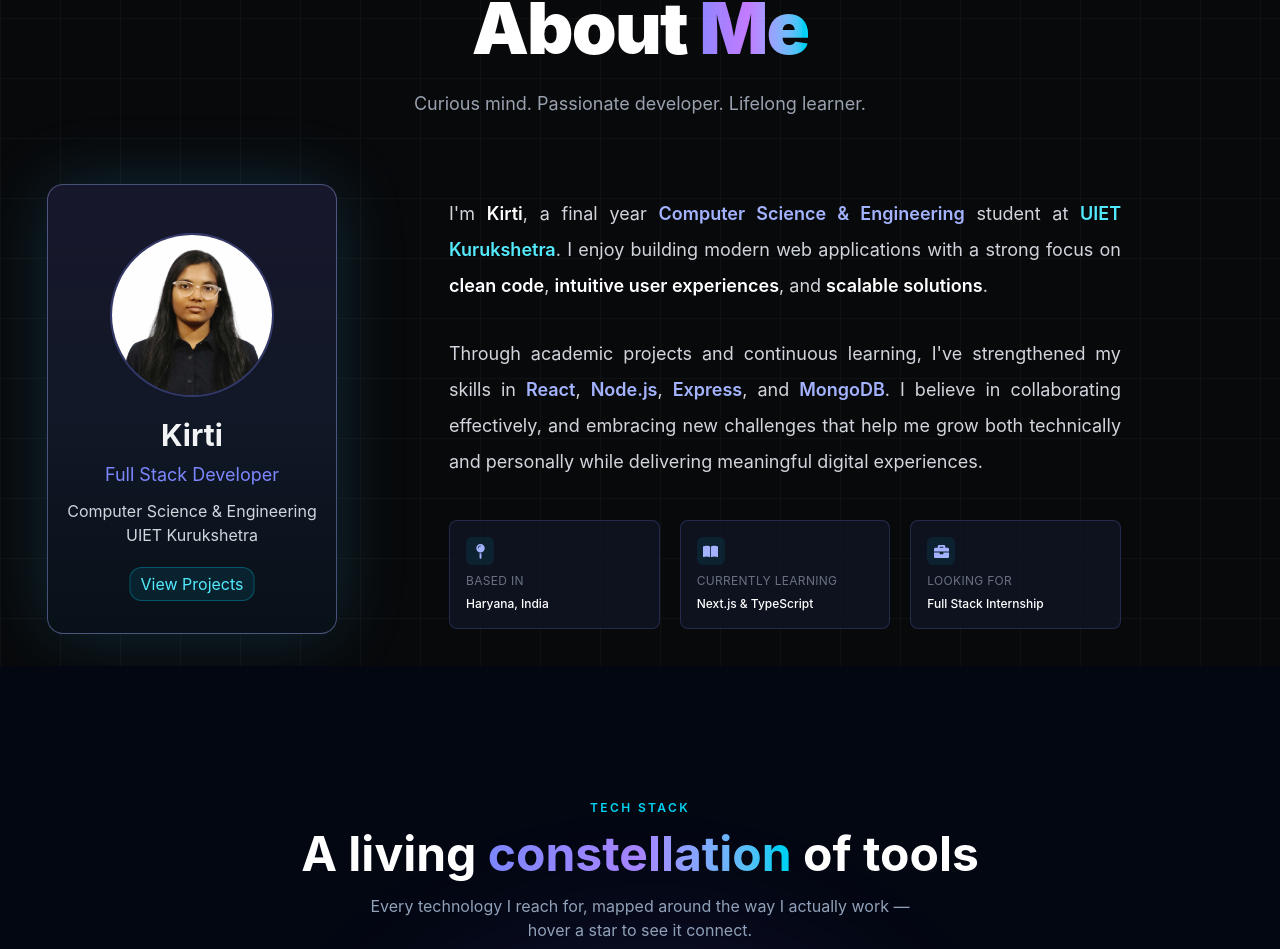
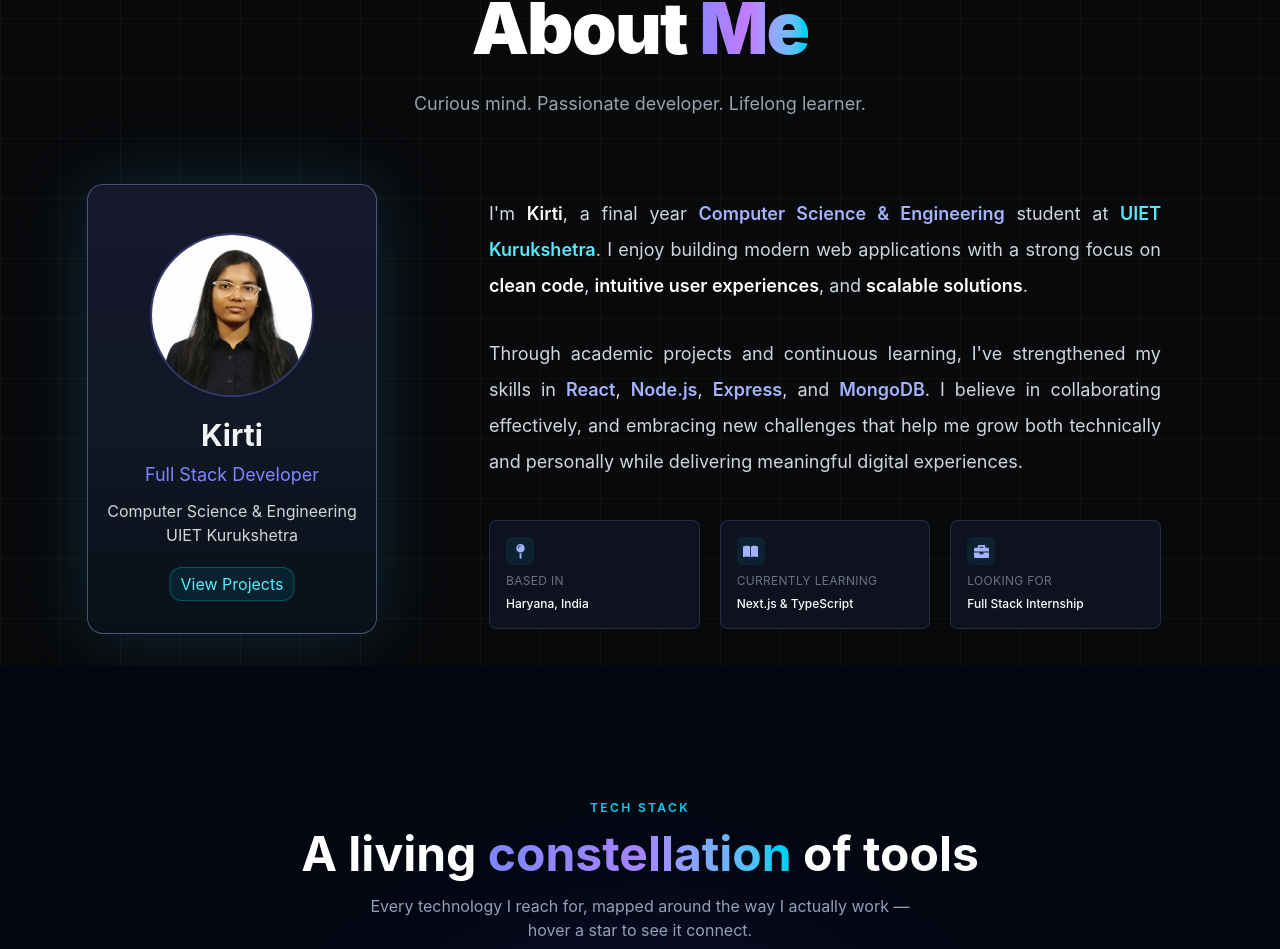
Before and after one commit to Kirti391/Portfolio-website, a React (Vite) app: page / in a window 1280 px wide. Shown: the part 994-1943 px from the top of the page. Built offline with nearby package versions, Linux system fonts and the light colour scheme.

Commit message:
about section margin updated

```diff
--- a/src/components/about/about.jsx
+++ b/src/components/about/about.jsx
@@ -81,7 +81,7 @@ function About() {
 <div className="absolute rounded-full bg-violet-500/10 blur-[120px] pointer-events-none" />
       <AboutHeading />
 
-      <div className="relative mr-20 mt-8 flex flex-col items-center gap-12 lg:flex-row lg:items-start lg:justify-center lg:gap-20">
+      <div className="relative mx-auto mt-8 flex flex-col items-center gap-12 lg:flex-row lg:items-start lg:justify-center lg:gap-20">
 
         {/* Left - Profile Card */}
         <div className="shrink-0 ">
```
